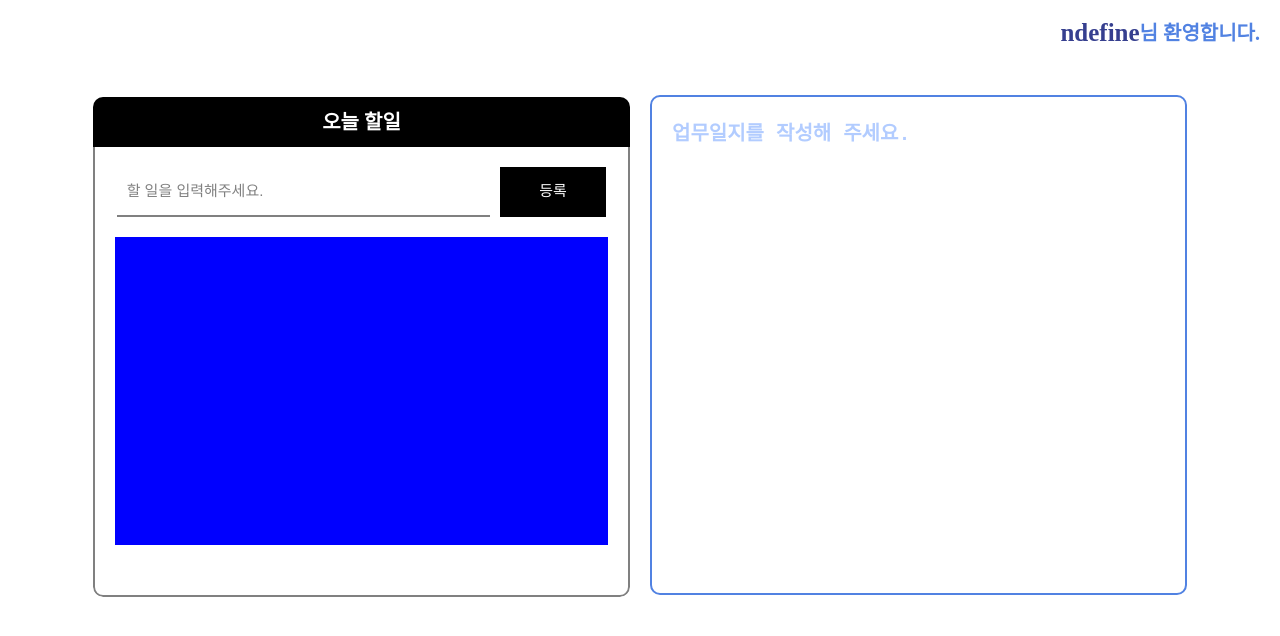
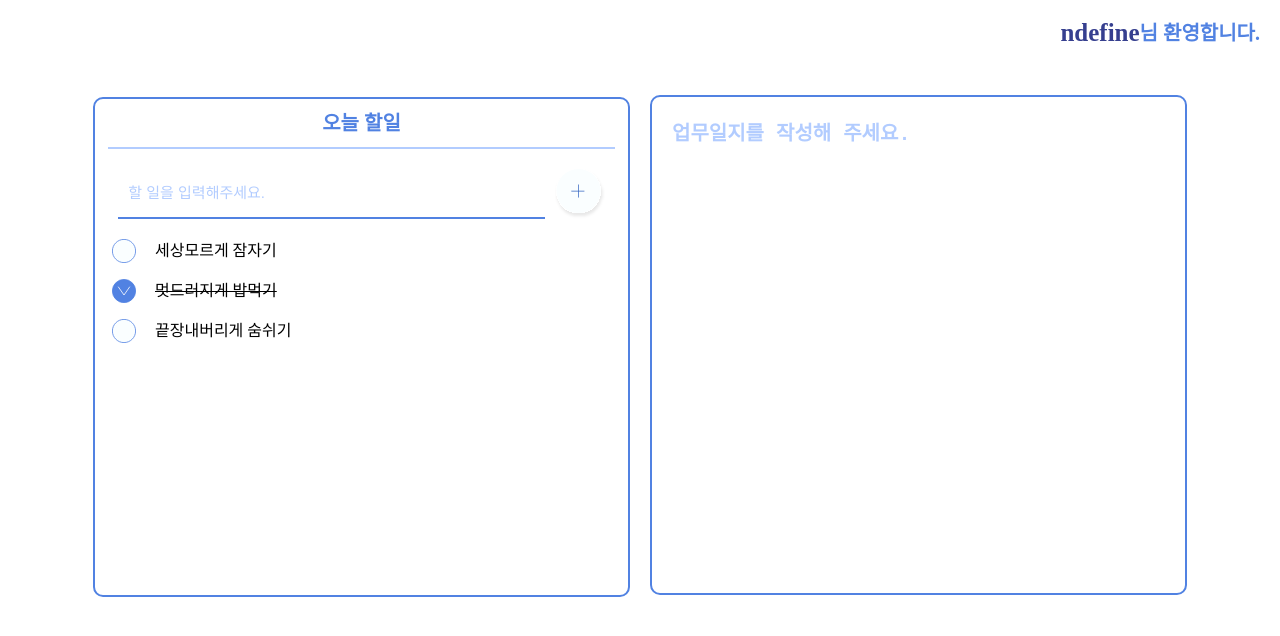
Before and after one commit to dohy-9443/FrontPractice, a React (Create React App) app in the folder todo/: page /main in a window 1280 px wide. Shown: the top 636 px of the page. Built offline with nearby package versions, Linux system fonts and the light colour scheme; no server answers.

Commit message:
todolist 구현중

```diff
--- a/todo/src/index.js
+++ b/todo/src/index.js
@@ -5,7 +5,7 @@ import App from './App';
 import firebase from './firebase'
 import reportWebVitals from './reportWebVitals';
 
-console.log(firebase)
+// console.log(firebase)
 
 ReactDOM.render(
   <React.StrictMode>
--- a/todo/src/main/component/MainBody.js
+++ b/todo/src/main/component/MainBody.js
@@ -1,6 +1,8 @@
 import React, { useState, useEffect, useRef } from 'react';
 import styled, { keyframes, css } from 'styled-components';
 import { useHistory } from 'react-router-dom';
+import { push, ref, limitToLast, onValue, orederByChild, query, remove } from '@firebase/database';
+
 
 const MainBody = () => {
 
--- a/todo/src/subPage/component/SubBody.js
+++ b/todo/src/subPage/component/SubBody.js
@@ -1,10 +1,16 @@
 import React, { useState, useEffect, useRef } from 'react';
 import styled from 'styled-components';
+
+import plusSVG from '../../img/plus.svg';
+import checkSVG from '../../img/check.svg';
+import noneCheckSVG from '../../img/noneCheck.svg';
 
 const SubBody = () => {
 
   const [isHeight, setIsHeight] = useState(0);
   const [isTextVal, setIsTextVal] = useState('');
+  const [listData, setListData] = useState([]);
+  const [isInputVal, setIsInputVal] = useState('');
 
   const heightEl = useRef(null)
   const divEl = useRef(null)
@@ -28,6 +34,24 @@ const SubBody = () => {
     }
   }, [isTextVal])
 
+  useEffect(() => {
+    setListData([
+      { id: 1, text: '세상모르게 잠자기', isCheck: false },
+      { id: 2, text: '멋드러지게 밥먹기', isCheck: true },
+      { id: 3, text: '끝장내버리게 숨쉬기', isCheck: false },
+    ])
+  }, [])
+
+  const insertInput = (e) => {
+    setIsInputVal(e.target.value)
+  }
+
+  const insertEnter = (e) => {
+    if (e.code === 'Enter') {
+      insertInput()
+    }
+  }
+
   return (
     <Container>
       <Wrap>
@@ -38,11 +62,43 @@ const SubBody = () => {
             </TodoTop>
             <TodoBody>
               <InputBox>
-                <Input type='text' placeholder='할 일을 입력해주세요.' />
-                <Btn>등록</Btn>
+                <Input
+                  type='text'
+                  placeholder='할 일을 입력해주세요.'
+                  onChange={insertInput}
+                  onKeyPress={insertEnter}
+                  autoFocus
+                />
+                <Btn onClick={() => {insertEnter()}}><img src={plusSVG} alt="" /></Btn>
               </InputBox>
               <Cover ref={heightEl} height={isHeight}>
-                <Ul></Ul>
+                <Ul>
+                  {
+                    listData.map((item, index) => {
+                      const { id, text, isCheck } = item
+                      return (
+                        <Li key={index}>
+                          <FlexDiv>
+                            <CheckBoxCover>
+                              <InputDIV>
+
+                                <CheckIpt
+                                  type="checkbox"
+                                  id={'check' + id}
+                                  checked={isCheck}
+                                  onChange={(e) => {
+                                    listData[index].checked = e.target.checked
+                                  }} />
+                                <CheckLabel htmlFor={'check' + id}></CheckLabel>
+                              </InputDIV>
+                            </CheckBoxCover>
+                            <Text isChecked={isCheck} >{text}</Text>
+                          </FlexDiv>
+                        </Li>
+                      )
+                    })
+                  }
+                </Ul>
               </Cover>
 
             </TodoBody>
@@ -95,23 +151,26 @@ const TextArea = styled.textarea`
 
 const DIV = styled.div`
   width: 100%; height: 500px;
-  border-radius: 10px;
+  border-radius: 10px; border: 2px solid #5182E2;
   overflow: hidden;
+  box-sizing: border-box;
 `;
 
 const TodoTop = styled.div`
   width: 100%; height: 50px;
-  background: #000;
   display: flex; justify-content: center; align-items: center;
 `;
 
 const H2 = styled.h2`
-  font-size: 20px; color: #fff; font-weight: bold;
+  width: 95%; height: 100%;
+  display: flex; justify-content: center; align-items: center;
+  font-size: 20px; color: #5182E2; font-weight: bold;
+  border-bottom: 2px solid #B2CCFF; box-sizing: border-box;
 `;
 
 const TodoBody = styled.div`
   width: 100%; height: 450px;
-  border-left: 2px solid gray; border-right: 2px solid gray; border-bottom: 2px solid gray;
+
   box-sizing: border-box;
   border-bottom-left-radius: 10px; border-bottom-right-radius: 10px;
 `;
@@ -123,14 +182,14 @@ const InputBox = styled.div`
 `;
 
 const Input = styled.input`
-  width: 70%; height: 100%;
+  width: 80%; height: 100%;
   border: none; padding-left: 10px; outline: none;
-  font-size: 15px; font-weight: 500;
-  border-bottom: 2px solid gray; box-sizing: border-box;
+  color: #5182E2; font-size: 15px; font-weight: 500;
+  border-bottom: 2px solid #5182E2; box-sizing: border-box;
+
   &::placeholder {
-    color: gray;
+    color: #B2CCFF;
   }
-
 `;
 
 // 5182E2
@@ -138,12 +197,17 @@ const Input = styled.input`
 // B2CCFF
 
 const Btn = styled.div`
-  width: 20%; height: 50px;
+  width: 50px; height: 50px;
   margin-left: 10px;
-  background-color: black;
+  border-radius: 50%;
   display: flex; justify-content: center; align-items: center;
   color: #fff; font-size: 15px; font-weight: 500;
   cursor: pointer;
+
+  & img {
+    display: block;
+    width: 100%; height: 100%;
+  }
 `;
 
 const Cover = styled.div`
@@ -156,9 +220,57 @@ const Cover = styled.div`
 
 const Ul = styled.ul`
   height: 1000px;
-  background: blue;
+  /* background: blue; */
 `;
 
 const Li = styled.li`
+  width: 100%;
+  margin-bottom: 16px;
+`;
 
+const FlexDiv = styled.div`
+  display: flex; align-items: center;
 `;
+
+const CheckBoxCover = styled.div`
+  margin: 0 14px 0 -10px;
+
+  @media screen and (max-width: 500px) {
+
+  }
+`;
+
+
+const InputDIV = styled.div`
+  width:100%; height:100%;
+  display:flex;align-items:flex-end;
+
+  & label {
+    font-size: 14px; line-height:1.5; font-weight:bold;
+  }
+`
+
+const CheckLabel = styled.label`
+  display: inline-block;
+  width:24px; height:24px;
+  transition:initial;
+  margin-right:5px;
+  background:url(${noneCheckSVG}) no-repeat;
+  background-size:contain; background-position: center center;
+`
+
+const CheckIpt = styled.input`
+  opacity: 0;
+  width: 0; height: 0;
+  transition:initial;
+
+  &:checked + label {
+    /* width: 20px; height: 20px; */
+    background:url(${checkSVG}) no-repeat center /contain;
+  }
+`
+
+
+const Text = styled.p`
+  text-decoration: ${props => props.isChecked ? 'line-through' : 'none'};
+`;
```
Also changed, not shown: todo/src/firebase.js (+10 -22 lines).
